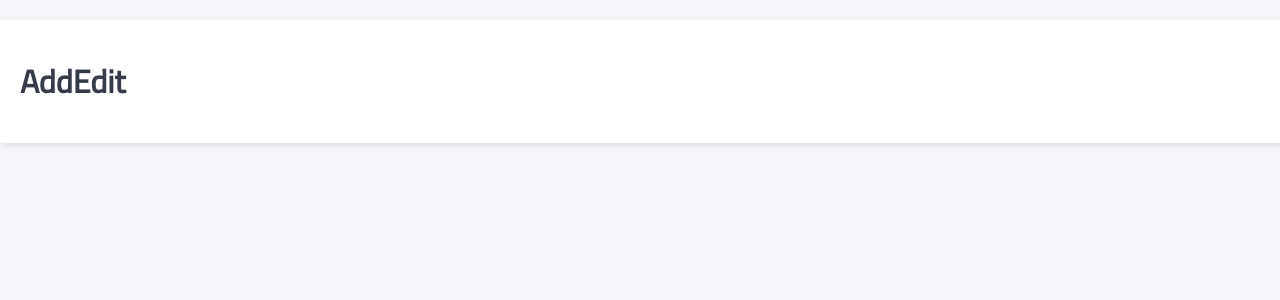
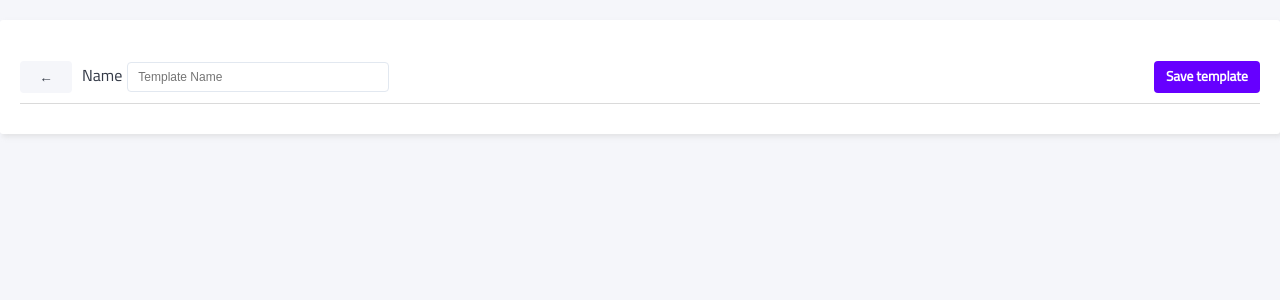
Before and after one commit to usmantahirr/unlayer-asssignment, a React (Create React App) app: page /1 in a window 1280 px wide. Shown: the top 300 px of the page. Built offline with nearby package versions, Linux system fonts and the light colour scheme.

Commit message:
added add page template

```diff
--- a/src/components/atoms/button.js
+++ b/src/components/atoms/button.js
@@ -41,7 +41,6 @@ const Button = ({
     padding-right: 0.75rem;
     background-color: ${getColor()[0]};
     color: ${getColor()[2]};
-    margin-left: 0.3rem;
     border-radius: 0.25rem;
     transition: all 250ms ease 0s;
     text-decoration: none;
--- /dev/null
+++ b/src/components/atoms/headerContainer.js
@@ -0,0 +1,13 @@
+import styled from "styled-components";
+
+const HeaderContainer = styled.div`
+  display: flex;
+  flex-direction: row;
+  flex-wrap: nowrap;
+  align-items: center;
+  justify-content: space-between;
+  border-bottom: 1px solid #dadada;
+  width: 100%;
+`;
+
+export default HeaderContainer;
--- a/src/components/container/TemplateContainer.js
+++ b/src/components/container/TemplateContainer.js
@@ -54,20 +54,20 @@ const TemplateContainer = ({ match }) => {
   function updateTemplate(template) {}
   function deleteTemplate(id) {}
 
-  if (Object.keys(params).length) {
-    if (params.id === "add") {
-      return <AddEditTemplate />;
+  function renderPage() {
+    if (Object.keys(params).length) {
+      if (params.id === "add") {
+        return <AddEditTemplate />;
+      }
+      return <AddEditTemplate activeTemplate={state.activeTemplate} />;
     }
-    return <AddEditTemplate activeTemplate={state.activeTemplate} />;
+
+    return <ListTemplate templates={state.templates} />;
   }
 
   return (
-    <GenericTemplate header={Header}>
-      {state.isLoading ? (
-        <DampedText>Loading...</DampedText>
-      ) : (
-        <ListTemplate templates={state.templates} />
-      )}
+    <GenericTemplate header={!Object.keys(params).length ? Header : undefined}>
+      {state.isLoading ? <DampedText>Loading...</DampedText> : renderPage()}
     </GenericTemplate>
   );
 };
--- a/src/components/molecules/header.js
+++ b/src/components/molecules/header.js
@@ -1,17 +1,8 @@
 import React from "react";
-import styled from "styled-components";
 
 import Heading from "../atoms/heading";
 import Button from "../atoms/button";
-
-const HeaderContainer = styled.div`
-  display: flex;
-  flex-direction: row;
-  flex-wrap: nowrap;
-  align-items: center;
-  justify-content: space-between;
-  border-bottom: 1px solid #dadada;
-`;
+import HeaderContainer from "../atoms/headerContainer";
 
 const Header = () => (
   <HeaderContainer>
--- a/src/components/pages/addEditTemplate.js
+++ b/src/components/pages/addEditTemplate.js
@@ -1,7 +1,57 @@
 import React from "react";
+import { withRouter } from "react-router-dom";
+import styled from "styled-components";
 
-const AddEditTemplate = () => {
-  return <h1>AddEdit</h1>;
+import Button from "../atoms/button";
+import HeaderContainer from "../atoms/headerContainer";
+
+const FormContainer = styled.div`
+  margin: 10px 0;
+`;
+
+const FormGroup = styled.div`
+  margin-left: 10px;
+  display: inline-block;
+
+  label {
+    margin-right: 5px;
+  }
+  input {
+    transition: all 0.2s;
+    font-size: 12px;
+    outline: none;
+    padding: 0 10px;
+    height: 1.8rem;
+    line-height: 2.5rem;
+    border-radius: 0.25rem;
+    border: 1px solid;
+    border-color: rgb(226, 232, 240);
+    background-color: #fff;
+    min-width: 15rem;
+    &:focus {
+      outline: none;
+      border-color: rgb(88, 153, 214);
+    }
+  }
+`;
+
+const AddEditTemplate = ({ history }) => {
+  return (
+    <HeaderContainer>
+      <FormContainer>
+        <Button fat actionHandler={() => history.push("/")}>
+          &larr;
+        </Button>
+        <FormGroup>
+          <label htmlFor="name">Name</label>
+          <input id="name" placeholder="Template Name" />
+        </FormGroup>
+      </FormContainer>
+      <Button fat type="primary">
+        Save template
+      </Button>
+    </HeaderContainer>
+  );
 };
 
-export default AddEditTemplate;
+export default withRouter(AddEditTemplate);
--- a/src/components/templates/genericTemplate.js
+++ b/src/components/templates/genericTemplate.js
@@ -3,7 +3,7 @@ import Section from "../atoms/section";
 
 const GenericTemplate = ({ header: Header, children }) => (
   <React.Fragment>
-    <Header />
+    {Header && <Header />}
     <Section>{children}</Section>
   </React.Fragment>
 );
```
